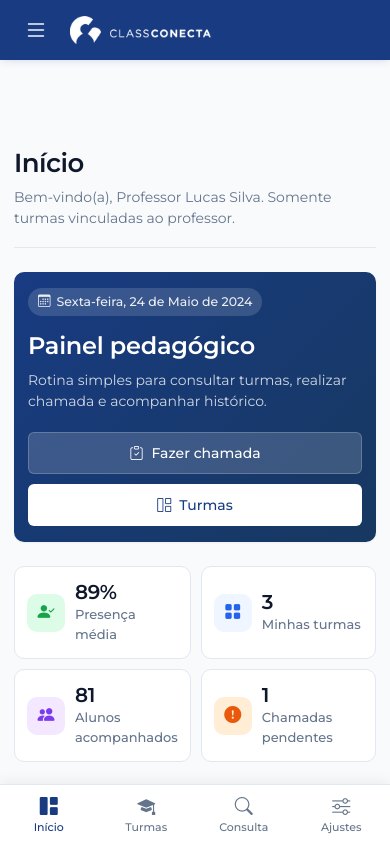
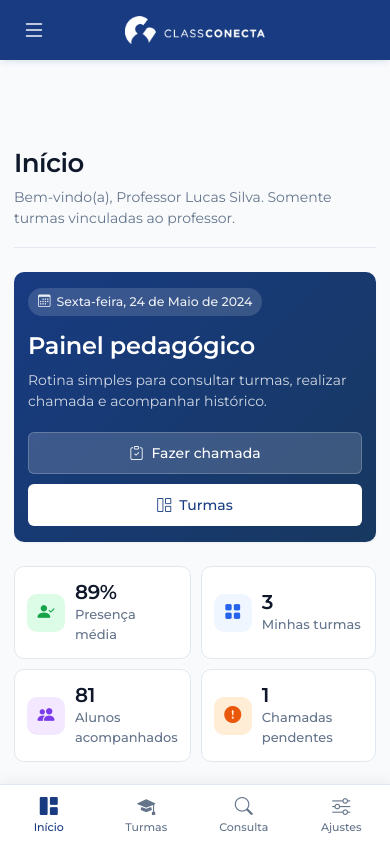
Before and after one commit to LucasPivovar/ArauEscola, a React (Vite) app: page / in a window 390 px wide. Shown: the top 842 px of the page. Built offline with nearby package versions, Linux system fonts and the light colour scheme.

Commit message:
fix(mobile): center ClassConecta logo perfectly in mobile top bar header

```diff
--- a/src/styles.css
+++ b/src/styles.css
@@ -1601,23 +1601,48 @@ img.auth-logo-img {
     position: fixed;
     inset: 0 0 auto;
     z-index: 30;
+    height: 60px;
     min-height: 60px;
     display: flex;
     align-items: center;
-    justify-content: flex-start;
-    gap: 14px;
-    padding: 8px 16px;
+    justify-content: center;
+    padding: 0 16px;
     background: var(--navy);
     color: #ffffff;
     box-shadow: var(--shadow-md);
   }
 
-  .tablet-header .brand-row strong {
+  .tablet-header .hamburger-button {
+    position: absolute;
+    left: 14px;
+    top: 50%;
+    transform: translateY(-50%);
+    border: 0;
+    background: transparent;
     color: #ffffff;
-  }
-
-  .tablet-header .brand-row span {
-    display: none;
+    font-size: 24px;
+    padding: 6px;
+    display: flex;
+    align-items: center;
+    justify-content: center;
+    cursor: pointer;
+    z-index: 2;
+  }
+
+  .tablet-header .nav-brand.compact {
+    display: flex;
+    align-items: center;
+    justify-content: center;
+    margin: 0 auto;
+  }
+
+  .tablet-header .header-horizontal-logo {
+    height: 28px;
+    width: auto;
+    max-width: 175px;
+    object-fit: contain;
+    display: block;
+    margin: 0 auto;
   }
 
   .header-role {
```
